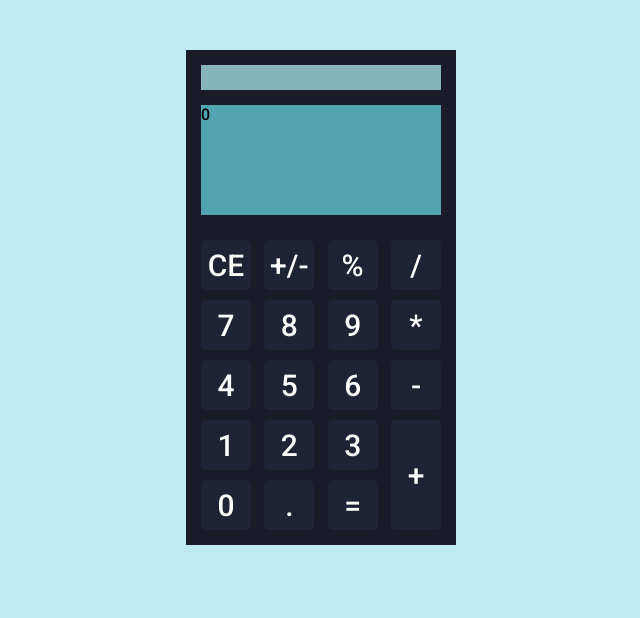
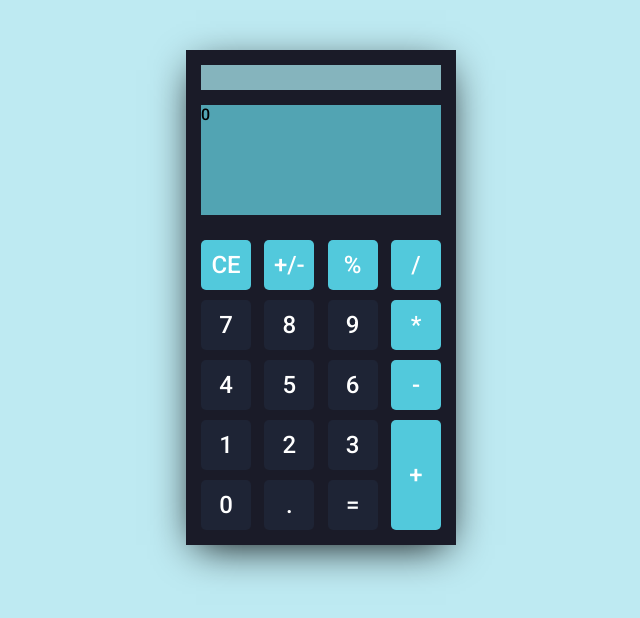
Before and after one commit to Irynanaiko/Calculator-online, a plain HTML site: page index.html in a window 1280 px wide. Shown: the whole page, without its empty margins (319-959 px from the left). Drawn offline with Linux system fonts and the light colour scheme.

Commit message:
added colors

```diff
--- a/style.css
+++ b/style.css
@@ -28,6 +28,7 @@ body {
   margin: 0 auto;
   padding: 15px;
   background-color: #1a1b28;
+  box-shadow: 0 10px 40px -10px #000;
 }
 
 .calc-header {
@@ -73,12 +74,23 @@ body {
   font-family: inherit;
   color: #fff;
   background-color: #1e2435;
-  font-size: 30px;
+  font-size: 24px;
   font-weight: 500;
   border: none;
   border-radius: 5px;
   cursor: pointer;
 }
+.btn:active {
+  background-color: #212b42;
+}
 .btn-big {
   height: 110px;
 }
+.ops,
+.clear {
+  background-color: #52c9dc;
+}
+.ops:active,
+.clear:active {
+  background-color: #40acbd;
+}
```
